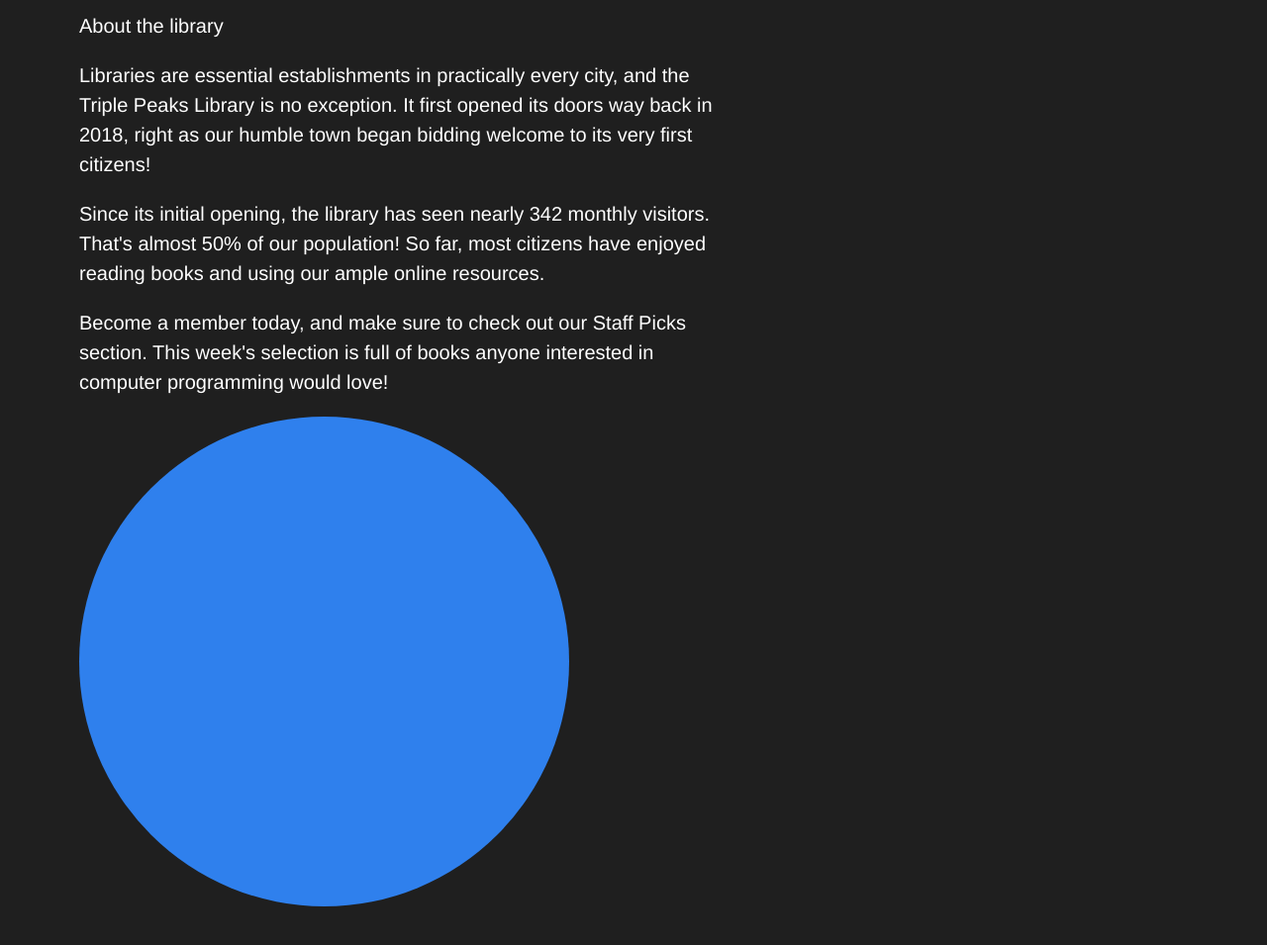
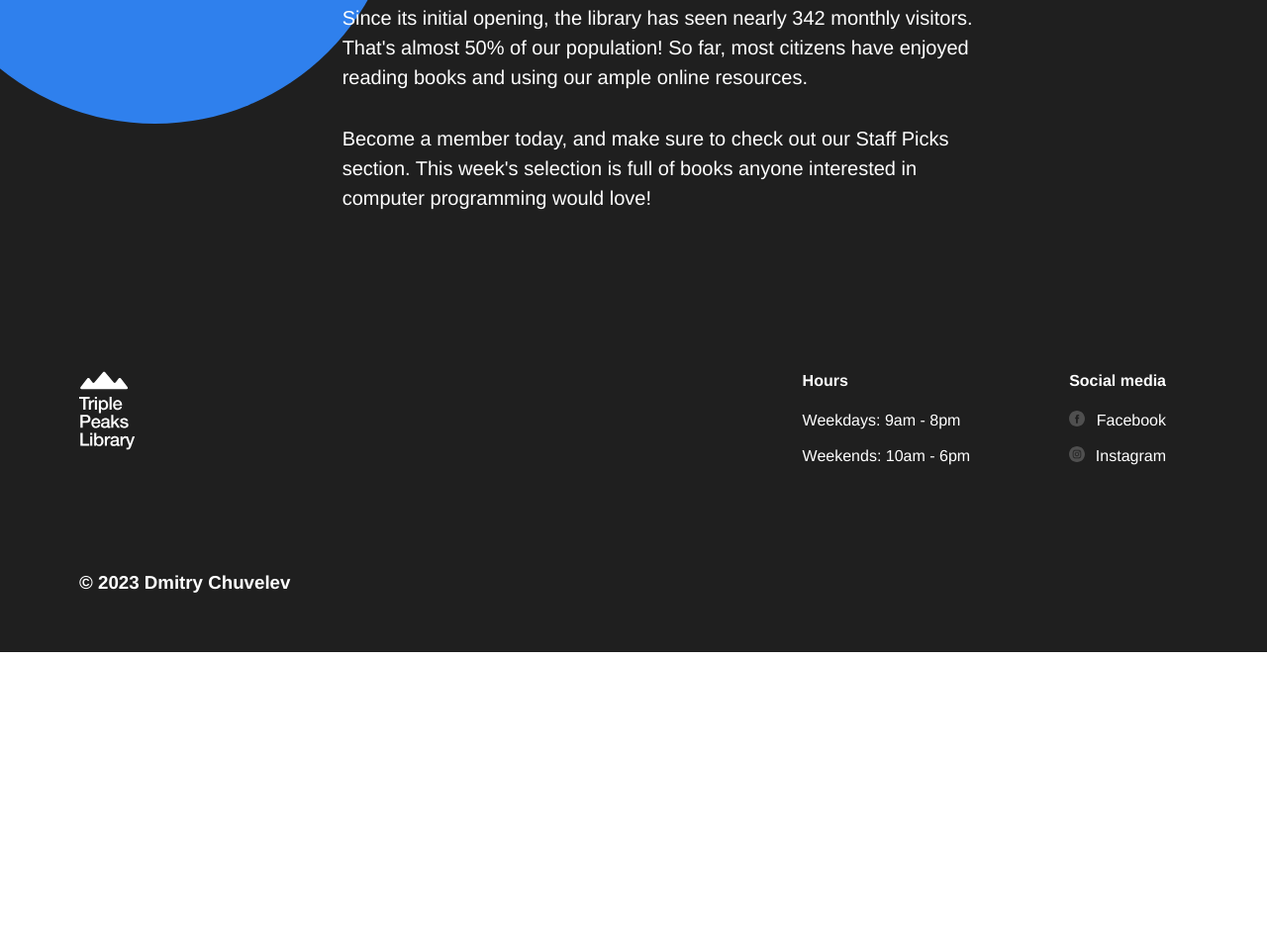
Before and after one commit to DChuvelev/se-project-library, a plain HTML site: page index.html in a window 1280 px wide. Shown: the part 3759-4714 px from the top of the page at 99% size. After the commit the page ends 4418 px from the top, so only its background shows below. Drawn offline with Linux system fonts and the light colour scheme.

Commit message:
footer done

```diff
--- a/index.html
+++ b/index.html
@@ -300,6 +300,56 @@
         <!-- ----------------------------------------------------------------- -->
         <!--          Don't uncomment until the final project stage            -->
         <!-- ----------------------------------------------------------------- -->
+        <div class="footer__columns">
+          <div class="footer__column">
+            <img
+              class="footer__logo"
+              src="./images/logo_white.svg"
+              alt="Triple Peaks Logo"
+            />
+          </div>
+          <div class="footer__column footer__column_content_hours">
+            <h2 class="footer__column-heading">Hours</h2>
+            <ul class="footer__list">
+              <li class="footer__list-item">Weekdays: 9am - 8pm</li>
+              <li class="footer__list-item footer__list-item_last">
+                Weekends: 10am - 6pm
+              </li>
+            </ul>
+          </div>
+          <div class="footer__column footer__column_content_social">
+            <h2 class="footer__column-heading">Social media</h2>
+            <ul class="footer__list">
+              <li class="footer__list-item">
+                <a
+                  class="footer__column-link footer__column-link_hover"
+                  href="#"
+                >
+                  <img
+                    class="footer__social-icon"
+                    src="./images/facebook_white.svg"
+                    alt="Facebook icon"
+                  />
+                  Facebook
+                </a>
+              </li>
+              <li class="footer__list-item footer__list-item_last">
+                <a
+                  class="footer__column-link footer__column-link_hover"
+                  href="#"
+                >
+                  <img
+                    class="footer__social-icon"
+                    src="./images/instagram_white.svg"
+                    alt="Instagram icon"
+                  />
+                  Instagram
+                </a>
+              </li>
+            </ul>
+          </div>
+        </div>
+        <h3 class="footer__copyright">© 2023 Dmitry Chuvelev</h3>
       </footer>
     </div>
   </body>
--- a/styles/style.css
+++ b/styles/style.css
@@ -314,11 +314,14 @@
   list-style-type: none;
   padding: 0;
   margin: 100px 0 0;
-  /* Add styles */
+  display: flex;
+  flex-direction: row;
+  justify-content: center;
+  gap: 40px;
 }
 
 .step {
-  /* Add styles */
+  flex-basis: 220px;
 }
 
 .step__title {
@@ -345,6 +348,8 @@
   overflow: hidden;
   position: relative;
   box-sizing: border-box;
+  display: flex;
+  gap: 120px;
 }
 
 .about__title {
@@ -353,6 +358,7 @@
   line-height: 30px;
   font-weight: 500;
   z-index: 1;
+  max-width: 154px;
 }
 
 .about__content {
@@ -360,9 +366,22 @@
   line-height: 30px;
   font-weight: 400;
   max-width: 660px;
+  z-index: 1;
+}
+
+.about__paragraph {
+  margin: 0 0 32px;
+}
+
+.about__paragraph:last-of-type {
+  margin: 0;
 }
 
 .about__circle {
+  position: absolute;
+  left: -91px;
+  top: -121px;
+  z-index: 0;
   background-color: #2f80ed;
   width: 495px;
   height: 495px;
@@ -371,18 +390,32 @@
 
 .footer {
   box-sizing: border-box;
+  font-size: 16px;
+  line-height: 20px;
+  background-color: #1f1f1f;
+  color: #ffffff;
+  padding: 60px 102px 60px 80px;
 }
 
 .footer__columns {
+  width: 100%;
+  display: flex;
+  margin-bottom: 108px;
+}
+
+.footer__column {
 }
 
 .footer__column_content_hours {
+  margin: 0 100px 0 auto;
 }
 
 .footer__column_content_social {
 }
 
 .footer__logo {
+  width: 57px;
+  height: 80px;
 }
 
 .footer__list {
@@ -393,9 +426,17 @@
 }
 
 .footer__list-item {
+  margin-bottom: 16px;
+}
+
+.footer__list-item_last {
+  margin-bottom: 0;
 }
 
 .footer__column-heading {
+  font-size: 16px;
+  line-height: 20px;
+  margin: 0 0 20px;
 }
 
 .footer__column-link {
@@ -403,10 +444,20 @@
   font-size: 16px;
   line-height: 20px;
   text-decoration: none;
+  display: flex;
+  justify-content: space-between;
+}
+
+.footer__column-link_hover:hover {
+  color: #c1c1c1;
 }
 
 .footer__social-icon {
+  width: 16px;
+  height: 16px;
+  /* margin: 0; */
 }
 
 .footer__copyright {
+  margin: 0;
 }
```
